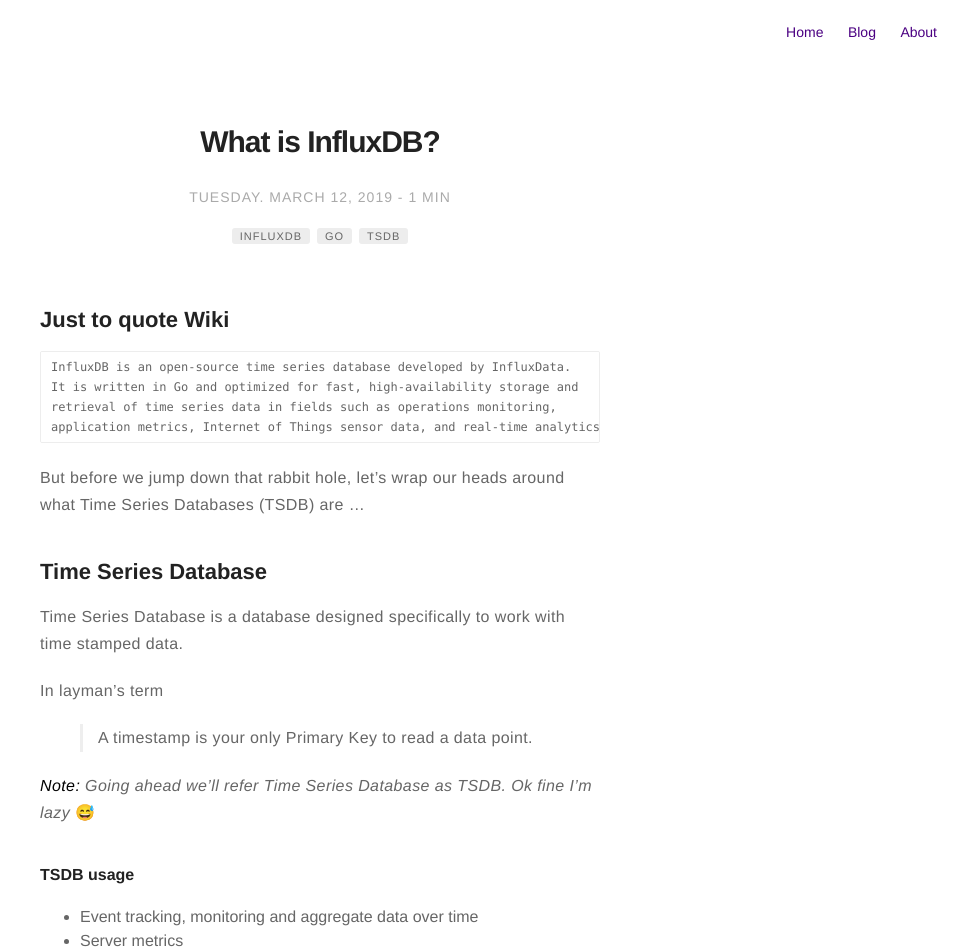
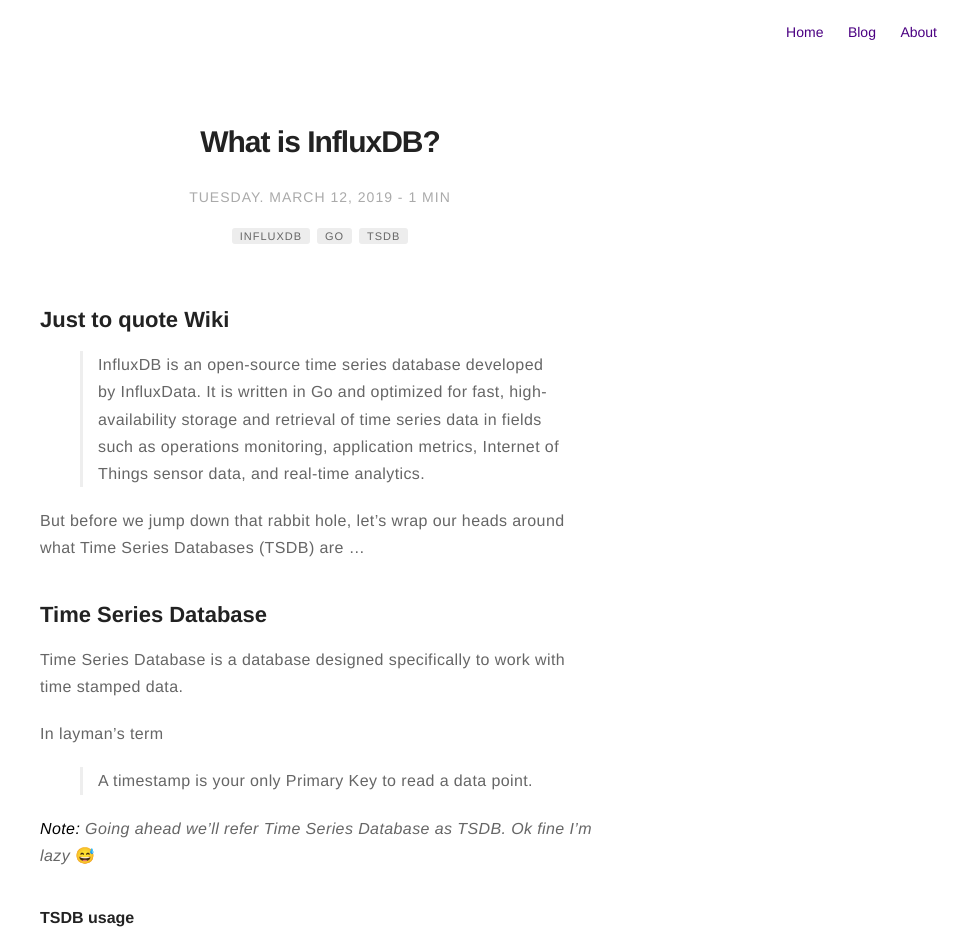
Before and after one commit to jinchuuriki91/jinchuuriki91.github.io, a Jekyll site: the page built from _posts/2019-03-12-influxdb.markdown, in a window 1280 px wide. Shown: the top 951 px of the page, without its empty margins (320-1280 px from the left). Built offline with Jekyll 4.4.1, drawn with Linux system fonts in a browser that asks for light colours.

Commit message:
wiki quote md syntax updated

````diff
--- a/_posts/2019-03-12-influxdb.markdown
+++ b/_posts/2019-03-12-influxdb.markdown
@@ -15,12 +15,8 @@
 
 ## Just to quote Wiki
 
-```
-InfluxDB is an open-source time series database developed by InfluxData.
-It is written in Go and optimized for fast, high-availability storage and
-retrieval of time series data in fields such as operations monitoring,
-application metrics, Internet of Things sensor data, and real-time analytics.
-```
+> InfluxDB is an open-source time series database developed by InfluxData. It is written in Go and optimized for fast, high-availability storage and retrieval of time series data in fields such as operations monitoring, application metrics, Internet of Things sensor data, and real-time analytics.
+
 
 But before we jump down that rabbit hole, let's wrap our heads around
 what Time Series Databases (TSDB) are ...
````
Also changed, not shown: 1 other file.
